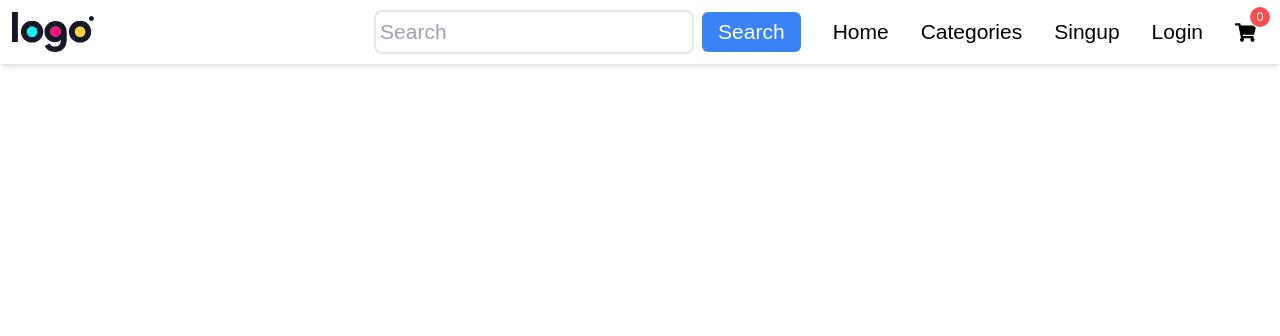
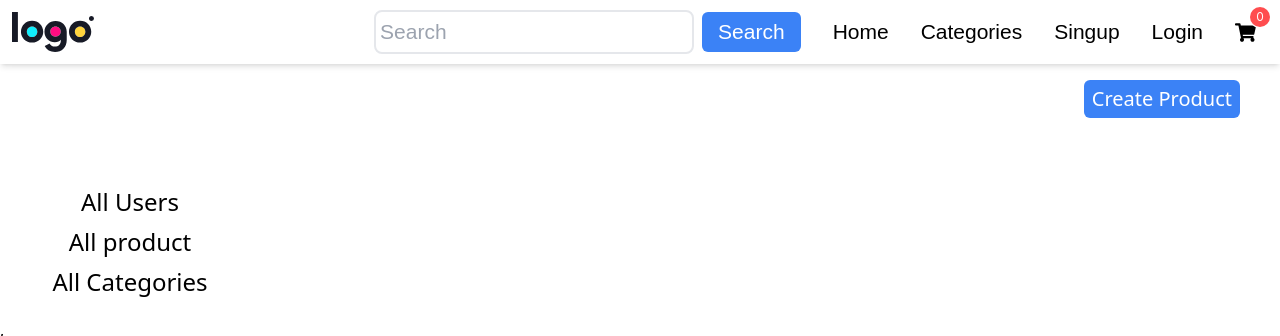
Before and after one commit to Ahsanmureed/Mern-Ecommerce, a React (Vite) app in the folder frontend/: page /admin/panel/all-prodcuts in a window 1280 px wide. Shown: the top 336 px of the page. Built offline with nearby package versions, Linux system fonts and the light colour scheme; no server answers.

Commit message:
Add files via upload

```diff
--- a/frontend/src/App.jsx
+++ b/frontend/src/App.jsx
@@ -37,7 +37,7 @@ const App = () => {
 
     <Route path='/admin/panel/all-users' element={<AdminUserList/>}/>
     <Route path='/admin/panel/all-categories' element={<AdminCategories/>} />
-    <Route path='/admin/panel/all-prodcuts/:id' element={<AdminProductList/>}/>
+    <Route path='/admin/panel/all-prodcuts' element={<AdminProductList/>}/>
     <Route path='/product/:slug' element={<ProductDetails/>}/>
     <Route path='/cart' element={<Cart/>}/>
     <Route path='/category/:slug' element={<Category/>}/>
--- a/frontend/src/components/NavBar.jsx
+++ b/frontend/src/components/NavBar.jsx
@@ -116,7 +116,7 @@ const NavBar = () => {
             </>
           )}
           {auth?.user?.role === 1 && (
-            <Link to={`/admin/panel/all-prodcuts/${auth?.user?._id}`}>Admin Panel</Link>
+            <Link to={"/admin/panel/all-prodcuts"}>Admin Panel</Link>
           )}
           <Link className="  flex " to={"/cart"}>
             <FaShoppingCart className=" mr-3" />
```
